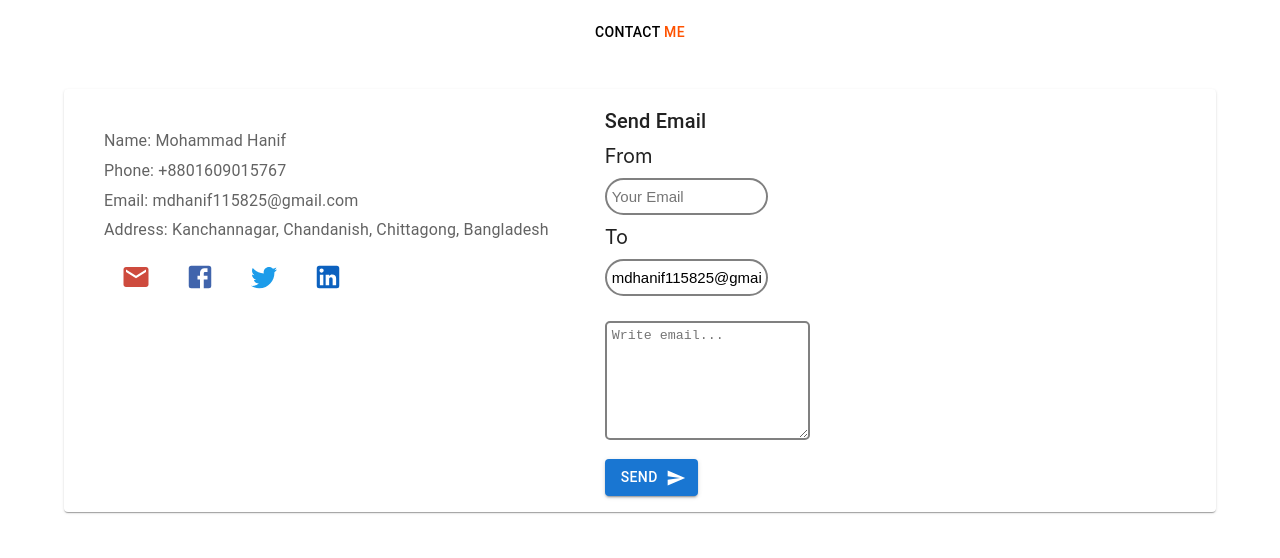
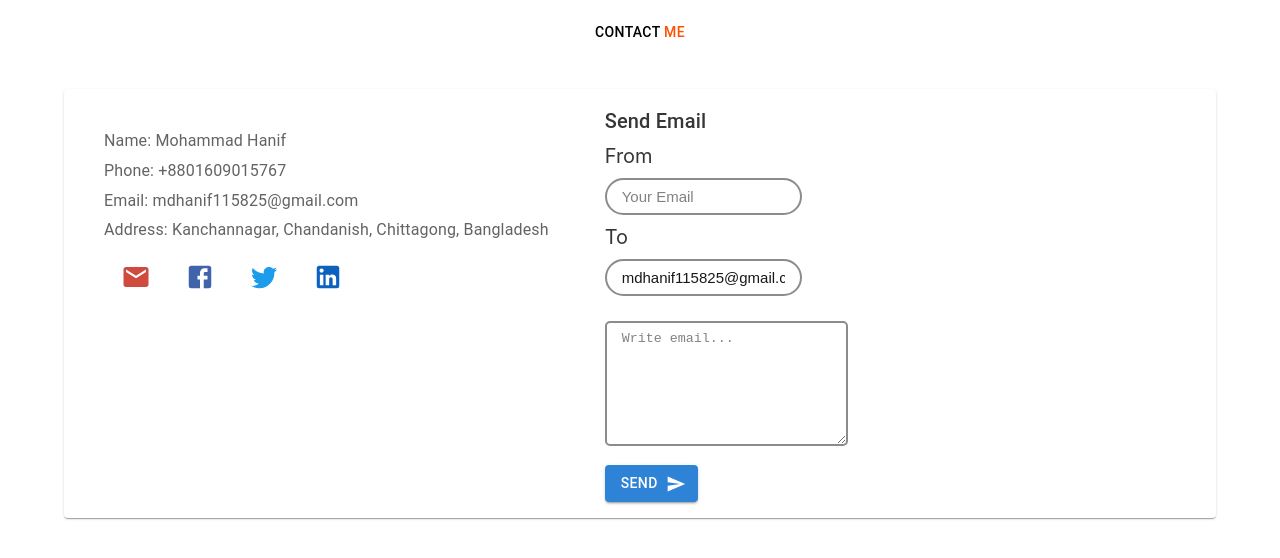
Before and after one commit to mdhanif20/portfolio-website, a React (Create React App) app: page /contact in a window 1280 px wide. Shown: the top 558 px of the page. Built offline with nearby package versions, Linux system fonts and the light colour scheme.

Commit message:
button edit

```diff
--- a/public/index.html
+++ b/public/index.html
@@ -24,7 +24,7 @@
       work correctly both with client-side routing and a non-root public URL.
       Learn how to configure a non-root public URL by running `npm run build`.
     -->
-    <title>React App</title>
+    <title>Mohammad Hanif Portfolio</title>
   </head>
   <body>
     <noscript>You need to enable JavaScript to run this app.</noscript>
--- a/src/Components/About.js
+++ b/src/Components/About.js
@@ -22,7 +22,7 @@ const useStyle = makeStyles({
 const About = () => {
     const classes = useStyle();
     return (
-        <Container sx={{margin: "100px auto"}} id="contactArea">
+        <Container sx={{margin: "100px auto"}} id="about">
 
             <Box>
                 <Card sx={{display:{xs:"grid",sm:"flex"}}}>
--- a/src/Components/EmailForm.js
+++ b/src/Components/EmailForm.js
@@ -14,14 +14,14 @@ const useStyle = makeStyles({
     inputArea:{
         border: "2px solid gray",
         borderRadius: "20px",
-        padding: "8px 5px",
+        padding: "8px 15px",
         fontSize: "15px",
         margin: "10px 0px",
        width:"70%"
     },
     textArea:{
         width: "90%",
-        padding: "5px",
+        padding: "8px 15px",
         border: "2px solid gray",
         borderRadius: "5px",
         margin: "15px 0px"
@@ -38,13 +38,13 @@ const EmailForm = () => {
         }).catch(err => console.log(err));
     }
     return (
-        <Box>
+        <Box sx={{opacity:".9"}}>
              <Typography variant="h6" gutterBottom component="div">
                 Send Email
             </Typography>
             <form action="" onSubmit={sendEmail}>
                  <label className={classes.inputText} htmlFor="userEmail">From </label><br />
-                <input  type="text" className={classes.inputArea} placeholder='Your Email' name="customerEmail"/> <br />
+                <input type="text" className={classes.inputArea} placeholder='Your Email' name="customerEmail"/> <br />
                 <label className={classes.inputText} htmlFor="myEmail">To </label><br />
                 <input className={classes.inputArea} type="text" value='mdhanif115825@gmail.com' name="ownerEmail" /> <br />
 
--- a/src/Components/Navbar.js
+++ b/src/Components/Navbar.js
@@ -110,8 +110,10 @@ const Navbar = () => {
             <Button  onClick={handleCloseNavMenu} sx={{ my: 2, color: 'white', display: 'block' }}>
             Home</Button> </Link>
 
-              <Link to="/about"><Button  onClick={handleCloseNavMenu} sx={{ my: 2, color: 'white', display: 'block' }}>AboutMe</Button> </Link>
 
+              <Button  onClick={handleCloseNavMenu} sx={{ my: 2, color: 'white', display: 'block' }}>
+              <a style={{textDecoration:"none",color:"#fff"}} href="#about">AboutMe</a>
+              </Button>
               <Button  onClick={handleCloseNavMenu} sx={{ my: 2, color: 'white', display: 'block' }}>
               <a style={{textDecoration:"none",color:"#fff"}} href="#contactArea">ContactMe</a>
               </Button>
@@ -121,35 +123,6 @@ const Navbar = () => {
               <Button  onClick={handleCloseNavMenu} sx={{ my: 2, color: 'white', display: 'block' }}>ContactMe</Button>
             </Box>
 
-           {/*  <Box sx={{ flexGrow: 0 }}>
-              <Tooltip title="Open settings">
-                <IconButton onClick={handleOpenUserMenu} sx={{ p: 0 }}>
-                  <Avatar alt="Remy Sharp" src="/static/images/avatar/2.jpg" />
-                </IconButton>
-              </Tooltip>
-              <Menu
-                sx={{ mt: '45px' }}
-                id="menu-appbar"
-                anchorEl={anchorElUser}
-                anchorOrigin={{
-                  vertical: 'top',
-                  horizontal: 'right',
-                }}
-                keepMounted
-                transformOrigin={{
-                  vertical: 'top',
-                  horizontal: 'right',
-                }}
-                open={Boolean(anchorElUser)}
-                onClose={handleCloseUserMenu}
-              >
-                {settings.map((setting) => (
-                  <MenuItem key={setting} onClick={handleCloseNavMenu}>
-                    <Typography textAlign="center">{setting}</Typography>
-                  </MenuItem>
-                ))}
-              </Menu>
-            </Box> */}
           </Toolbar>
         </Container>
       </AppBar>
--- a/src/Components/Project.js
+++ b/src/Components/Project.js
@@ -22,12 +22,14 @@ const useStyle = makeStyles({
     },
     singleProjectButton:{
         fontSize: ".8rem",
-        backgroundColor: "transparent",
+        position: "revert",
+        backgroundColor: "#fffcfc",
+         opacity: .8,
         transition:".5s",
         marginTop:"10px",
         color:"#1E2132",
         fontWeight: 800,
-        position: "revert",
+
         "&:hover":{
             transform: "scale(1.1)",
             backgroundColor: "#FE5200",
@@ -36,13 +38,21 @@ const useStyle = makeStyles({
     },
     seeMoreButtonBox:{
         textAlign: "center",
-        marginTop: "46vh"
+        marginTop: "46vh",
+        color:"#000000"
     },
     moreProjectLink:{
-        color: "#4285F4",
+        color: "#1E2132",
         textDecoration: "none",
-        fontSize: "16px"
-
+        fontSize: "16px",
+        fontWeight:"600",
+        opacity:".9"
+    },
+    projectDetails:{
+        marginRight: "50px",
+        position: "revert",
+        color:"#1E2132",
+        fontWeight: 600
     }
 
 })
@@ -75,7 +85,12 @@ const ProjectAll = () => {
                             <Button href="https://github.com/mdhanif20/travel-agency-website" target="_blank" className={classes.singleProjectButton} variant="contained">Server Side Code</Button>
 
                         </Box>
+
                     </Box>
+                    <Typography sx={{textAlign:"end"}} variant="button" display="block" gutterBottom>
+                      <Button endIcon={<ArrowForwardIosIcon/>} className={classes.projectDetails} href="#text-buttons">See Project Details</Button>
+                    </Typography>
+
                 </Grid>
 
 
@@ -130,7 +145,7 @@ const ProjectAll = () => {
 
                     <Box sx={{ textAlign: "center",
                                marginTop:{xs:"1vh",sm:"46vh"} }}>
-                        <Button variant="text" sx={{ position: "revert"}}  endIcon={<ArrowForwardIosIcon/>} fontSize="small">
+                        <Button variant="text" sx={{ position: "revert",color:"black"}}  endIcon={<ArrowForwardIosIcon/>} fontSize="small">
                             <Link className={classes.moreProjectLink} to="">See More Project </Link>
                         </Button>
 
```
